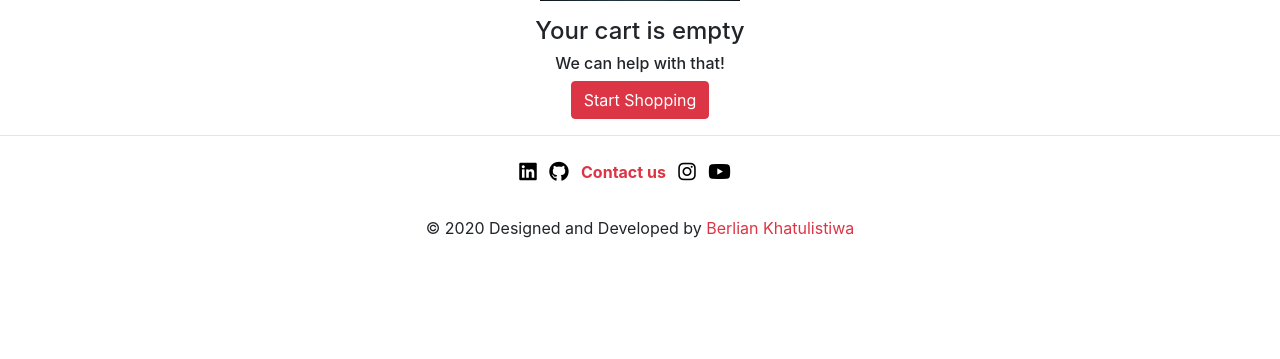
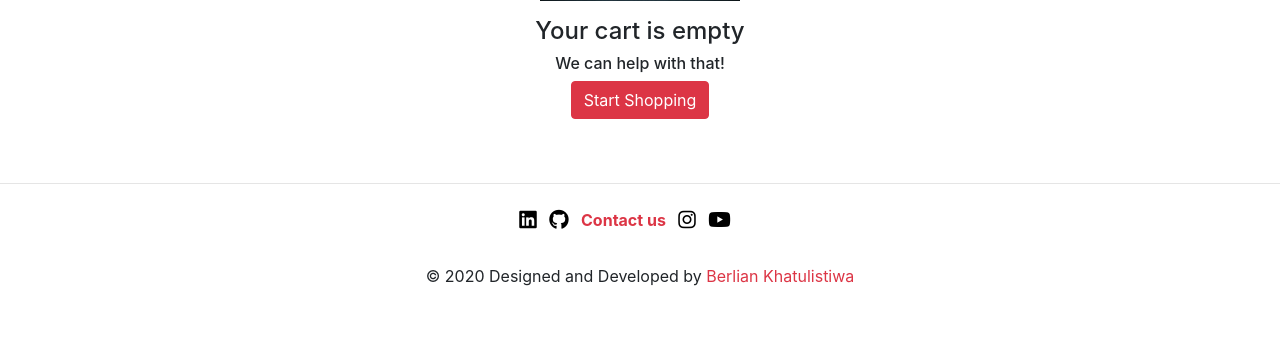
Before and after one commit to berlink2/saketime_project, a Django app: page /cart/ in a window 1280 px wide. Shown: the part 299-658 px from the top of the page. Run offline with Django 3.2, Linux system fonts and the light colour scheme; some libraries are stand-ins or nearby versions.

Commit message:
modded footer

```diff
--- a/main/templates/footer.html
+++ b/main/templates/footer.html
@@ -1,10 +1,10 @@
 <!-- Footer -->
-<footer class="page-footer">
+<footer class="page-footer py-md-5 py-sm-5 py-lg-5 ">
     <hr/>
 <nav class="navbar text-center">
 
 
-    <div class="container position-relative">
+    <div class="container">
 
         <div class="row col-md-12 col-sm-12">
 
```
